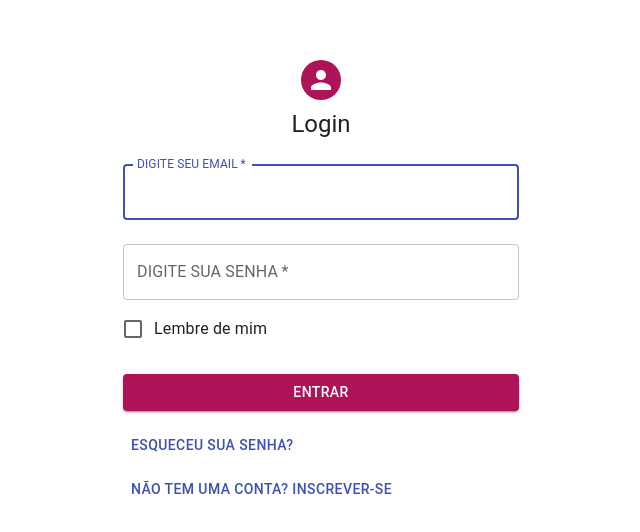
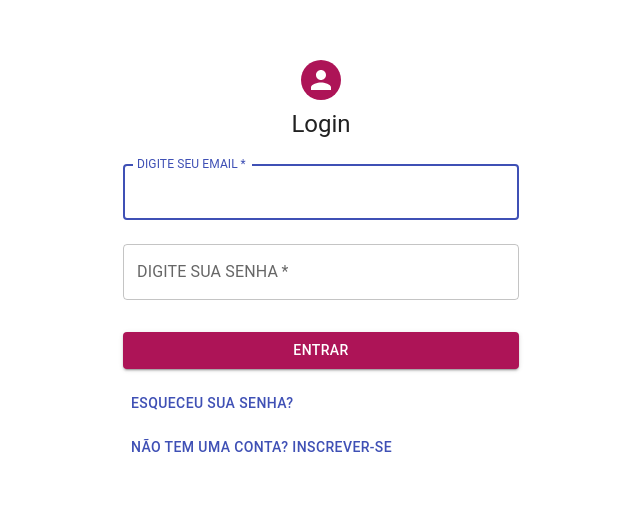
Before and after one commit to VINIshow1907/allbeauty, a React (Create React App) app in the folder frontend/: page /login in a window 1280 px wide. Shown: the part 108-640 px from the top of the page, without its empty margins (319-959 px from the left). Built offline with nearby package versions, Linux system fonts and the light colour scheme; what react-swipeable-views-utils would draw is missing.

Commit message:
tirei o lembre-se de mim

```diff
--- a/frontend/src/paginas/login.tsx
+++ b/frontend/src/paginas/login.tsx
@@ -73,10 +73,7 @@ Login
             id="senha"
             autoComplete="Senha atual"
           />
-          <FormControlLabel
-            control={<Checkbox value="Lembredemim" color="primary" />}
-            label="Lembre de mim"
-          />
+
           <Button onClick={paginaHomeProfissional}
 
             type="submit"
```
